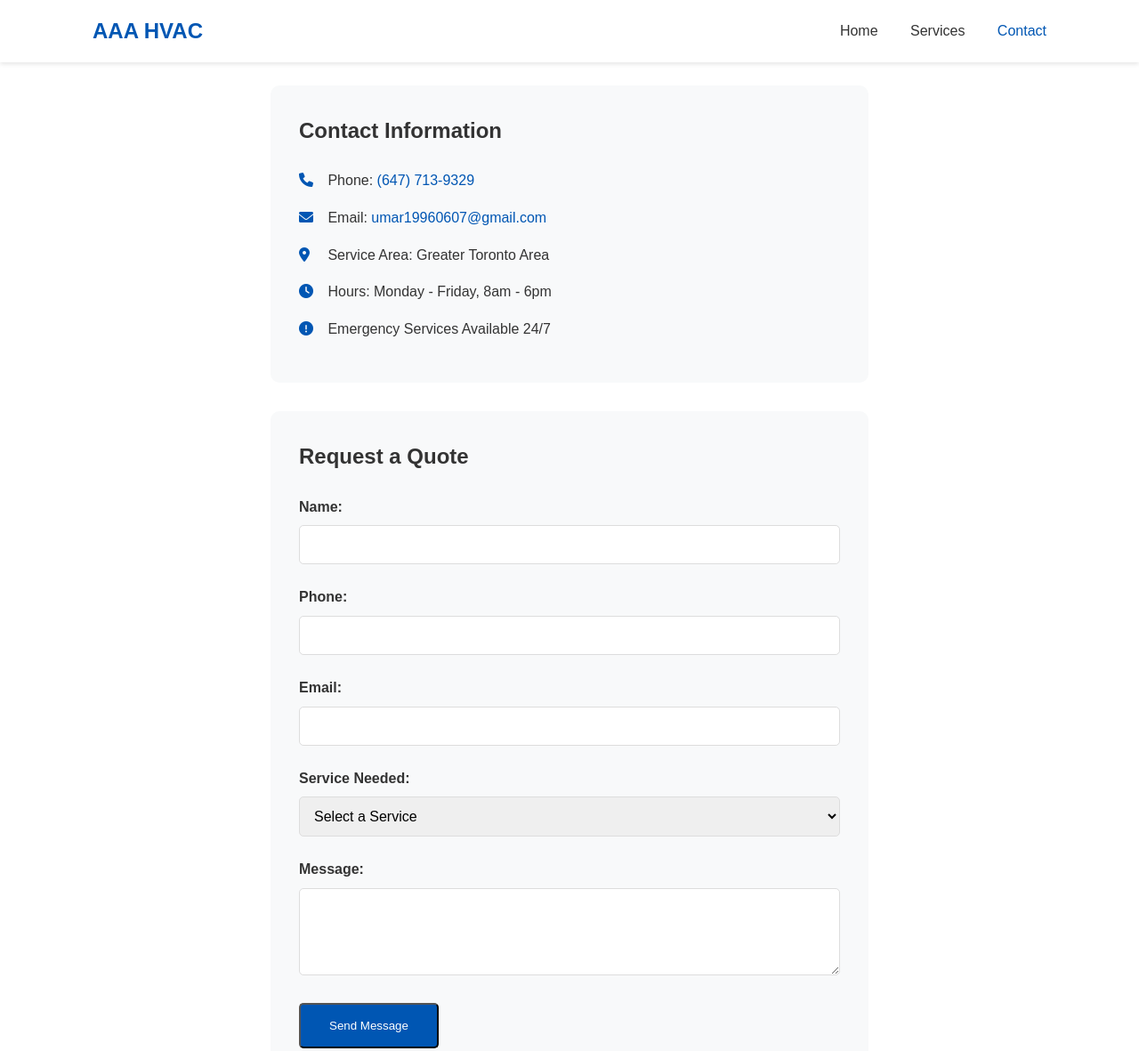
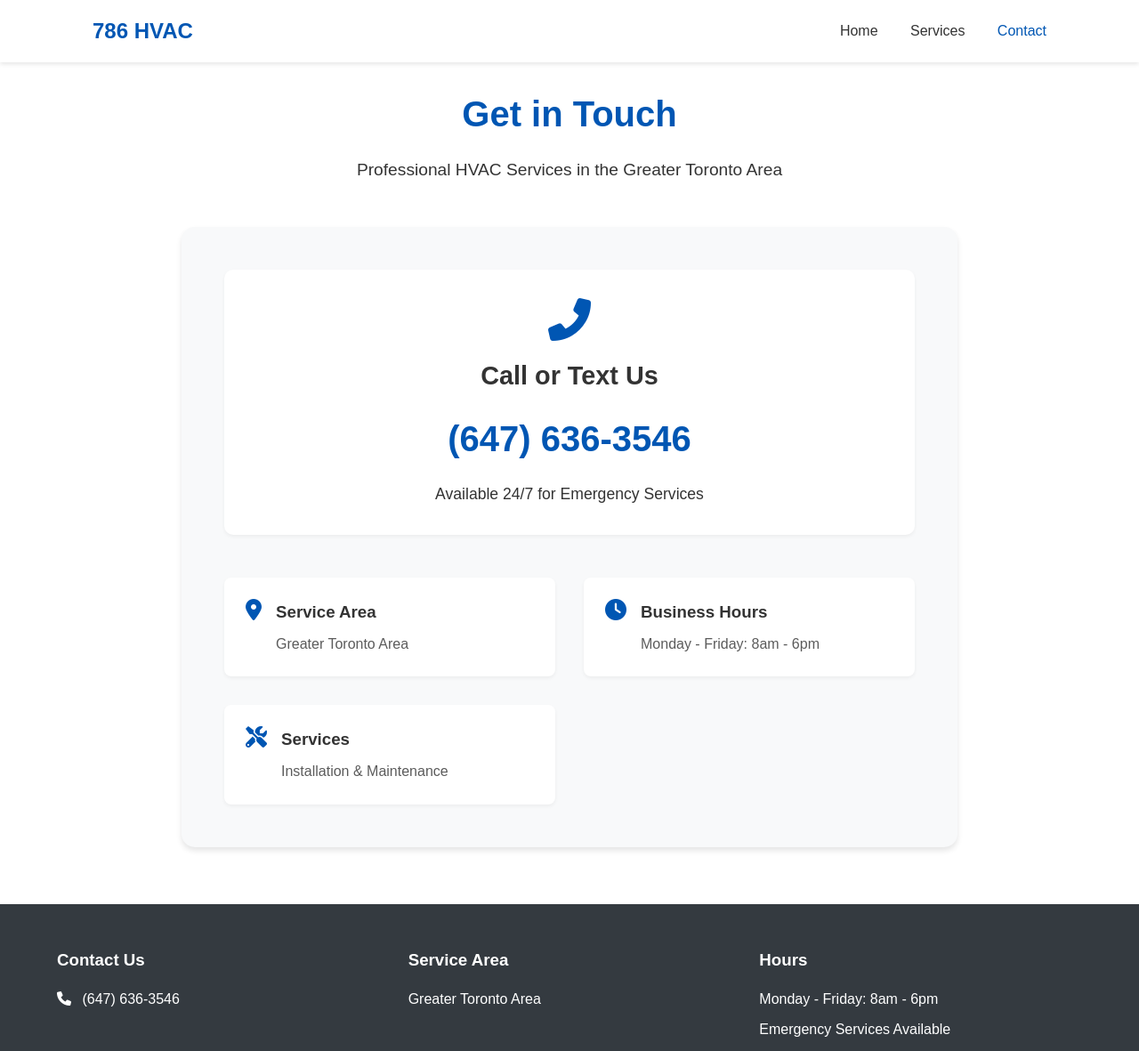
Before and after one commit to 786hvac/786hvac.github.io, a plain HTML site: page contact.html in a window 1280 px wide. Shown: the top 1181 px of the page at 89% size. Drawn offline with Linux system fonts and the light colour scheme.

Commit message:
update name to 786

```diff
--- a/contact.html
+++ b/contact.html
@@ -3,14 +3,14 @@
 <head>
     <meta charset="UTF-8">
     <meta name="viewport" content="width=device-width, initial-scale=1.0">
-    <title>Contact Us - AAA HVAC</title>
+    <title>Contact Us - 786 HVAC</title>
     <link rel="stylesheet" href="styles.css">
     <link rel="stylesheet" href="https://cdnjs.cloudflare.com/ajax/libs/font-awesome/6.0.0/css/all.min.css">
 </head>
 <body>
     <header>
         <nav>
-            <div class="logo">AAA HVAC</div>
+            <div class="logo">786 HVAC</div>
             <div class="nav-links">
                 <a href="index.html">Home</a>
                 <a href="services.html">Services</a>
@@ -24,48 +24,42 @@
 
     <main>
         <section class="contact-section">
-            <div class="contact-info">
-                <h2>Contact Information</h2>
-                <p><i class="fas fa-phone"></i> Phone: <a href="tel:6477139329">(647) 713-9329</a></p>
-                <p><i class="fas fa-envelope"></i> Email: <a href="mailto:umar19960607@gmail.com">umar19960607@gmail.com</a></p>
-                <p><i class="fas fa-map-marker-alt"></i> Service Area: Greater Toronto Area</p>
-                <p><i class="fas fa-clock"></i> Hours: Monday - Friday, 8am - 6pm</p>
-                <p><i class="fas fa-exclamation-circle"></i> Emergency Services Available 24/7</p>
+            <div class="contact-hero">
+                <h1>Get in Touch</h1>
+                <p class="contact-tagline">Professional HVAC Services in the Greater Toronto Area</p>
             </div>
 
-            <div class="contact-info">
-                <h2>Request a Quote</h2>
-                <form id="contact-form" onsubmit="return false;">
-                    <div class="form-group">
-                        <label for="name">Name:</label>
-                        <input type="text" id="name" name="name" required>
+            <div class="contact-info-card">
+                <div class="contact-number">
+                    <i class="fas fa-phone-alt"></i>
+                    <h2>Call or Text Us</h2>
+                    <a href="tel:6476363546" class="phone-number">(647) 636-3546</a>
+                    <p class="availability">Available 24/7 for Emergency Services</p>
+                </div>
+
+                <div class="contact-details">
+                    <div class="detail-item">
+                        <i class="fas fa-map-marker-alt"></i>
+                        <div>
+                            <h3>Service Area</h3>
+                            <p>Greater Toronto Area</p>
+                        </div>
                     </div>
-                    <div class="form-group">
-                        <label for="phone">Phone:</label>
-                        <input type="tel" id="phone" name="phone" required>
+                    <div class="detail-item">
+                        <i class="fas fa-clock"></i>
+                        <div>
+                            <h3>Business Hours</h3>
+                            <p>Monday - Friday: 8am - 6pm</p>
+                        </div>
                     </div>
-                    <div class="form-group">
-                        <label for="email">Email:</label>
-                        <input type="email" id="email" name="email" required>
+                    <div class="detail-item">
+                        <i class="fas fa-tools"></i>
+                        <div>
+                            <h3>Services</h3>
+                            <p>Installation & Maintenance</p>
+                        </div>
                     </div>
-                    <div class="form-group">
-                        <label for="service">Service Needed:</label>
-                        <select id="service" name="service" required>
-                            <option value="">Select a Service</option>
-                            <option value="water-heater">Water Heater Installation</option>
-                            <option value="furnace">Furnace Installation</option>
-                            <option value="bbq-line">BBQ Gas Line Installation</option>
-                            <option value="gas-stove">Gas Stove Installation</option>
-                            <option value="gas-dryer">Gas Dryer Installation</option>
-                            <option value="utility-room">Basement Utility Room Relocation</option>
-                        </select>
-                    </div>
-                    <div class="form-group">
-                        <label for="message">Message:</label>
-                        <textarea id="message" name="message" rows="4" required></textarea>
-                    </div>
-                    <button type="submit" class="cta-button">Send Message</button>
-                </form>
+                </div>
             </div>
         </section>
     </main>
@@ -74,8 +68,7 @@
         <div class="footer-content">
             <div class="footer-section">
                 <h3>Contact Us</h3>
-                <p><i class="fas fa-phone"></i> (647) 713-9329</p>
-                <p><i class="fas fa-envelope"></i> umar19960607@gmail.com</p>
+                <p><i class="fas fa-phone"></i> (647) 636-3546</p>
             </div>
             <div class="footer-section">
                 <h3>Service Area</h3>
@@ -88,7 +81,7 @@
             </div>
         </div>
         <div class="footer-bottom">
-            <p>&copy; 2024 AAA HVAC. All rights reserved.</p>
+            <p>&copy; 2024 786 HVAC. All rights reserved.</p>
         </div>
     </footer>
 
--- a/styles.css
+++ b/styles.css
@@ -247,68 +247,120 @@ footer {
 /* Contact Page Specific Styles */
 .contact-section {
     padding: 6rem 5% 4rem;
-    max-width: 800px;
+    max-width: 1000px;
     margin: 0 auto;
 }
 
-.contact-info {
-    background-color: var(--light-gray);
-    padding: 2rem;
-    border-radius: 10px;
-    margin-bottom: 2rem;
+.contact-hero {
+    text-align: center;
+    margin-bottom: 3rem;
 }
 
-.contact-info h2 {
-    margin-bottom: 1.5rem;
-}
-
-.contact-info p {
+.contact-hero h1 {
+    font-size: 2.5rem;
+    color: var(--primary-color);
     margin-bottom: 1rem;
 }
 
-.contact-info i {
-    color: var(--primary-color);
-    margin-right: 0.5rem;
-    width: 20px;
+.contact-tagline {
+    font-size: 1.2rem;
+    color: var(--text-color);
 }
 
-.contact-info a {
+.contact-info-card {
+    background-color: var(--light-gray);
+    padding: 3rem;
+    border-radius: 15px;
+    box-shadow: 0 4px 6px rgba(0,0,0,0.1);
+}
+
+.contact-number {
+    text-align: center;
+    margin-bottom: 3rem;
+    padding: 2rem;
+    background-color: white;
+    border-radius: 10px;
+    box-shadow: 0 2px 4px rgba(0,0,0,0.05);
+}
+
+.contact-number i {
+    font-size: 3rem;
     color: var(--primary-color);
+    margin-bottom: 1rem;
+}
+
+.contact-number h2 {
+    font-size: 1.8rem;
+    color: var(--text-color);
+    margin-bottom: 1rem;
+}
+
+.phone-number {
+    display: block;
+    font-size: 2.5rem;
+    color: var(--primary-color);
+    font-weight: bold;
     text-decoration: none;
+    margin: 1rem 0;
     transition: color 0.3s;
 }
 
-.contact-info a:hover {
+.phone-number:hover {
     color: var(--secondary-color);
 }
 
-/* Form Styles */
-.form-group {
-    margin-bottom: 1.5rem;
+.availability {
+    color: var(--text-color);
+    font-size: 1.1rem;
 }
 
-.form-group label {
-    display: block;
-    margin-bottom: 0.5rem;
-    font-weight: bold;
+.contact-details {
+    display: grid;
+    grid-template-columns: repeat(auto-fit, minmax(250px, 1fr));
+    gap: 2rem;
 }
 
-.form-group input,
-.form-group select,
-.form-group textarea {
-    width: 100%;
-    padding: 0.75rem;
-    border: 1px solid #ddd;
-    border-radius: 5px;
-    font-size: 1rem;
-    transition: border-color 0.3s;
+.detail-item {
+    display: flex;
+    align-items: flex-start;
+    gap: 1rem;
+    padding: 1.5rem;
+    background-color: white;
+    border-radius: 8px;
+    box-shadow: 0 2px 4px rgba(0,0,0,0.05);
 }
 
-.form-group input:focus,
-.form-group select:focus,
-.form-group textarea:focus {
-    border-color: var(--primary-color);
-    outline: none;
+.detail-item i {
+    font-size: 1.5rem;
+    color: var(--primary-color);
+}
+
+.detail-item h3 {
+    margin-bottom: 0.5rem;
+    color: var(--text-color);
+}
+
+.detail-item p {
+    color: var(--text-color);
+    opacity: 0.8;
+}
+
+@media (max-width: 768px) {
+    .contact-hero h1 {
+        font-size: 2rem;
+    }
+
+    .phone-number {
+        font-size: 2rem;
+    }
+
+    .contact-info-card {
+        padding: 1.5rem;
+    }
+
+    .detail-item {
+        padding: 1rem;
+    }
 }
 
 /* Mobile Menu Styles */
```
Also changed, not shown: index.html (+5 -6 lines), services.html (+4 -5 lines).
